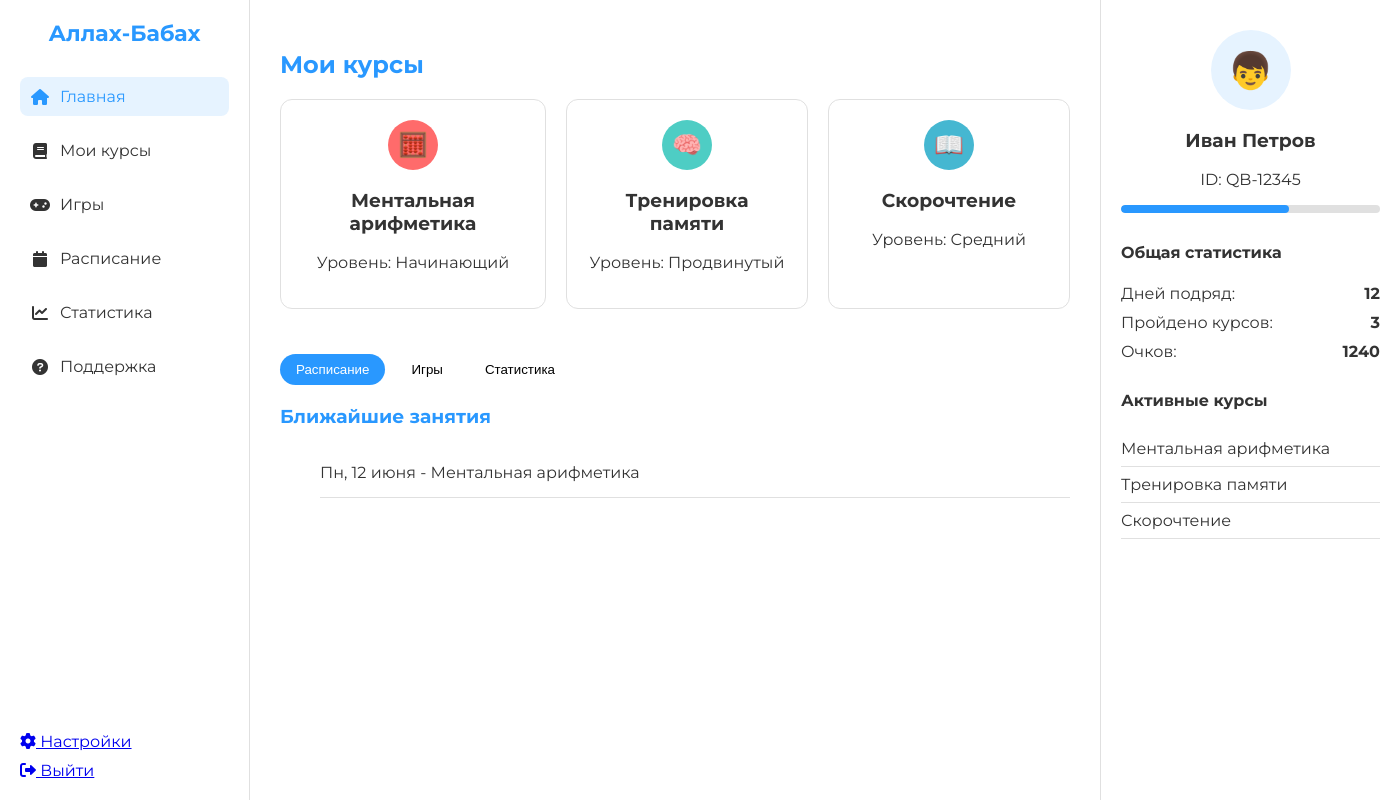
After one commit to GunbinNick/newproject, a Django app: page /platform/ in a window 1400 px wide. The commit adds this page. Run offline with Django 5.2, Linux system fonts and the light colour scheme.

Commit message:
Реструктуризация2, сделана платформа, к ней подключены игры

```diff
--- a/webintelligence/gamePlatform/templates/gamePlatform/games/alphGame/alphtemp.html
+++ b/webintelligence/gamePlatform/games/alphGame/alph.html
@@ -5,7 +5,7 @@
     <meta charset="UTF-8">
     <meta name="viewport" content="width=device-width, initial-scale=1.0">
     <title>Найди букву</title>
-    <link rel="stylesheet" href="{% static 'gameplat/css/alph.css' %}">
+    <link rel="stylesheet" href="{% static 'alphGame/alph.css' %}">
 </head>
 <body>
     <div class="game-container">
@@ -27,6 +27,6 @@
             <button id="finish-button">Завершить игру</button>
         </div>
     </div>
-    <script src="{% static 'gameplat/js/alphscript.js' %}"></script>
+    <script src="{% static 'alphGame/alph.js' %}"></script>
 </body>
 </html>
--- /dev/null
+++ b/webintelligence/gamePlatform/static/gamePlatform/css/styles.css
@@ -0,0 +1,256 @@
+/* Общие стили */
+:root {
+    --primary: #2998FF;
+    --primary-light: #E6F3FF;
+    --text: #333;
+    --text-light: #777;
+    --bg: #FFFFFF;
+    --border: #E0E0E0;
+    --border-radius: 20px;
+    --transition: all 0.3s ease;
+}
+
+body {
+    font-family: 'Montserrat', sans-serif;
+    margin: 0;
+    padding: 0;
+    background: #F5F7FA;
+    color: var(--text);
+}
+
+.platform {
+    display: grid;
+    grid-template-columns: 250px 1fr 300px;
+    min-height: 100vh;
+}
+
+/* Левое меню */
+.sidebar {
+    background: var(--bg);
+    border-right: 1px solid var(--border);
+    padding: 20px;
+    display: flex;
+    flex-direction: column;
+}
+
+.logo {
+    font-size: 22px;
+    font-weight: 700;
+    color: var(--primary);
+    margin-bottom: 30px;
+    text-align: center;
+}
+
+.sidebar nav {
+    display: flex;
+    flex-direction: column;
+    gap: 15px;
+    flex-grow: 1;
+}
+
+.sidebar nav a {
+    display: flex;
+    align-items: center;
+    gap: 10px;
+    text-decoration: none;
+    color: var(--text);
+    padding: 10px;
+    border-radius: 8px;
+    transition: all 0.3s;
+}
+
+.sidebar nav a:hover, .sidebar nav a.active {
+    background: var(--primary-light);
+    color: var(--primary);
+}
+
+.sidebar nav a i {
+    width: 20px;
+    text-align: center;
+}
+
+.sidebar-footer {
+    margin-top: auto;
+    display: flex;
+    flex-direction: column;
+    gap: 10px;
+}
+
+/* Центральный контент */
+.content {
+    padding: 30px;
+    background: var(--bg);
+}
+
+.courses-carousel h2, .course-details h3 {
+    color: var(--primary);
+    margin-bottom: 20px;
+}
+
+.carousel {
+    display: flex;
+    gap: 20px;
+    overflow-x: auto;
+    padding-bottom: 15px;
+    margin-bottom: 30px;
+}
+
+.course-card {
+    background: var(--bg);
+    border: 1px solid var(--border);
+    border-radius: 12px;
+    padding: 20px;
+    min-width: 200px;
+    text-align: center;
+    transition: transform 0.3s;
+}
+
+.course-card:hover {
+    transform: translateY(-5px);
+    box-shadow: 0 5px 15px rgba(0, 0, 0, 0.05);
+}
+
+.course-icon {
+    width: 50px;
+    height: 50px;
+    margin: 0 auto 15px;
+    border-radius: 50%;
+    display: flex;
+    align-items: center;
+    justify-content: center;
+    font-size: 24px;
+    color: white;
+}
+
+.tabs {
+    display: flex;
+    gap: 10px;
+    margin-bottom: 20px;
+}
+
+.tab-btn {
+    background: none;
+    border: none;
+    padding: 8px 16px;
+    border-radius: 20px;
+    cursor: pointer;
+    font-weight: 500;
+}
+
+.tab-btn.active {
+    background: var(--primary);
+    color: white;
+}
+
+.schedule li {
+    display: flex;
+    justify-content: space-between;
+    align-items: center;
+    padding: 15px 0;
+    border-bottom: 1px solid var(--border);
+}
+
+.btn-join {
+    background: var(--primary);
+    color: white;
+    border: none;
+    padding: 8px 16px;
+    border-radius: 20px;
+    cursor: pointer;
+}
+
+/* Правая панель пользователя */
+.user-panel {
+    background: var(--bg);
+    border-left: 1px solid var(--border);
+    padding: 30px 20px;
+}
+
+.user-profile {
+    text-align: center;
+    margin-bottom: 30px;
+}
+
+.avatar {
+    width: 80px;
+    height: 80px;
+    background: var(--primary-light);
+    border-radius: 50%;
+    display: flex;
+    align-items: center;
+    justify-content: center;
+    font-size: 36px;
+    margin: 0 auto 15px;
+    color: var(--primary);
+}
+
+.progress-bar {
+    background: #E0E0E0;
+    height: 8px;
+    border-radius: 4px;
+    margin: 10px 0;
+    overflow: hidden;
+}
+
+.progress {
+    background: var(--primary);
+    height: 100%;
+    border-radius: 4px;
+}
+
+.user-stats, .user-courses {
+    margin-bottom: 30px;
+}
+
+.stat-item {
+    display: flex;
+    justify-content: space-between;
+    margin-bottom: 10px;
+}
+
+.user-courses ul {
+    list-style: none;
+    padding: 0;
+}
+
+.user-courses li {
+    padding: 8px 0;
+    border-bottom: 1px solid var(--border);
+}
+
+.tab-pane {
+    display: none;
+}
+
+.tab-pane.active {
+    display: block;
+}
+
+.games-grid {
+    display: grid;
+    grid-template-columns: repeat(auto-fill, minmax(180px, 1fr));
+    gap: 20px;
+}
+
+.game-card {
+    background: white;
+    border-radius: 12px;
+    padding: 15px;
+    text-align: center;
+    box-shadow: 0 3px 10px rgba(0, 0, 0, 0.05);
+    background-color: var(--primary);
+    color: var(--bg);
+    transition: var(--transition);
+    text-decoration: none;
+    border-radius: var(--border-radius);
+    margin: 15px;
+}
+
+.btn-play {
+    background: var(--primary);
+    color: white;
+    border: none;
+    padding: 8px 15px;
+    border-radius: 20px;
+    cursor: pointer;
+}
--- /dev/null
+++ b/webintelligence/gamePlatform/static/gamePlatform/js/script.js
@@ -0,0 +1,12 @@
+document.querySelectorAll('.tab-btn').forEach(btn => {
+    btn.addEventListener('click', () => {
+        // 1. Убираем активность у всех кнопок и вкладок
+        document.querySelectorAll('.tab-btn').forEach(b => b.classList.remove('active'));
+        document.querySelectorAll('.tab-pane').forEach(pane => pane.classList.remove('active'));
+
+        // 2. Активируем текущую кнопку и связанную вкладку
+        btn.classList.add('active');
+        const tabId = btn.getAttribute('data-tab');
+        document.getElementById(tabId).classList.add('active');
+    });
+});
--- /dev/null
+++ b/webintelligence/gamePlatform/templates/gamePlatform/platform.html
@@ -0,0 +1,132 @@
+<!DOCTYPE html>
+{% load static %}
+
+<html lang="ru">
+<head>
+    <meta charset="UTF-8">
+    <meta name="viewport" content="width=device-width, initial-scale=1.0">
+    <title>Академия развития интеллекта | Личный кабинет</title>
+    <link rel="stylesheet" href="{% static 'gamePlatform/css/styles.css' %}">
+    <link href="https://fonts.googleapis.com/css2?family=Montserrat:wght@400;500;600;700&display=swap" rel="stylesheet">
+    <link rel="stylesheet" href="https://cdnjs.cloudflare.com/ajax/libs/font-awesome/6.0.0/css/all.min.css">
+</head>
+<body>
+    <div class="platform">
+        <!-- Левое меню -->
+        <aside class="sidebar">
+            <div class="logo">Аллах-Бабах</div>
+            <nav>
+                <a href="#" class="active"><i class="fas fa-home"></i> Главная</a>
+                <a href="#"><i class="fas fa-book"></i> Мои курсы</a>
+                <a href="#"><i class="fas fa-gamepad"></i> Игры</a>
+                <a href="#"><i class="fas fa-calendar"></i> Расписание</a>
+                <a href="#"><i class="fas fa-chart-line"></i> Статистика</a>
+                <a href="#"><i class="fas fa-question-circle"></i> Поддержка</a>
+            </nav>
+            <div class="sidebar-footer">
+                <a href="#"><i class="fas fa-cog"></i> Настройки</a>
+                <a href="{% url 'gamePlatform:logout' %}"><i class="fas fa-sign-out-alt"></i> Выйти</a>
+            </div>
+        </aside>
+
+        <!-- Центральный контент -->
+        <main class="content">
+            <div class="courses-carousel">
+                <h2>Мои курсы</h2>
+                <div class="carousel">
+                    <div class="course-card">
+                        <div class="course-icon" style="background: #FF6B6B;">🧮</div>
+                        <h3>Ментальная арифметика</h3>
+                        <p>Уровень: Начинающий</p>
+                    </div>
+                    <div class="course-card">
+                        <div class="course-icon" style="background: #4ECDC4;">🧠</div>
+                        <h3>Тренировка памяти</h3>
+                        <p>Уровень: Продвинутый</p>
+                    </div>
+                    <div class="course-card">
+                        <div class="course-icon" style="background: #45B7D1;">📖</div>
+                        <h3>Скорочтение</h3>
+                        <p>Уровень: Средний</p>
+                    </div>
+                </div>
+            </div>
+
+            <div class="course-details">
+                <div class="tabs">
+                    <button class="tab-btn active" data-tab="schedule">Расписание</button>
+                    <button class="tab-btn" data-tab="games">Игры</button>
+                    <button class="tab-btn" data-tab="stats">Статистика</button>
+                </div>
+
+                <div class="tab-content">
+                    <!-- Расписание -->
+                    <div class="tab-pane active" id="schedule">
+                        <h3>Ближайшие занятия</h3>
+                        <ul class="schedule">
+                            <li>Пн, 12 июня - Ментальная арифметика</li>
+                        </ul>
+                    </div>
+
+                    <!-- Игры -->
+                    <div class="tab-pane" id="games">
+                        <h3>Игры</h3>
+                        <a href="{% url 'gamePlatform:alphGame' %}" class="game-card">
+                        <span>Игра на поиск буквы</span>
+                        </a>
+
+                        <a href="{% url 'gamePlatform:numGame' %}" class="game-card">
+                        <span>Игра на карточки с цифрами</span>
+                        </a>
+                    </div>
+
+                    <!-- Статистика -->
+                    <div class="tab-pane" id="stats">
+                        <h3>Статистика</h3>
+                        <div class="stat-item">Пройдено: 3 курса</div>
+                    </div>
+                </div>
+            </div>
+        </main>
+
+        <!-- Правая панель пользователя -->
+        <div class="user-panel">
+            <div class="user-profile">
+                <div class="avatar">👦</div>
+                <h3>Иван Петров</h3>
+                <p>ID: QB-12345</p>
+                <div class="progress-bar">
+                    <div class="progress" style="width: 65%;"></div>
+                    <span>65% завершено</span>
+                </div>
+            </div>
+
+            <div class="user-stats">
+                <h4>Общая статистика</h4>
+                <div class="stat-item">
+                    <span>Дней подряд:</span>
+                    <strong>12</strong>
+                </div>
+                <div class="stat-item">
+                    <span>Пройдено курсов:</span>
+                    <strong>3</strong>
+                </div>
+                <div class="stat-item">
+                    <span>Очков:</span>
+                    <strong>1240</strong>
+                </div>
+            </div>
+
+            <div class="user-courses">
+                <h4>Активные курсы</h4>
+                <ul>
+                    <li>Ментальная арифметика</li>
+                    <li>Тренировка памяти</li>
+                    <li>Скорочтение</li>
+                </ul>
+            </div>
+        </div>
+    </div>
+    <script src="{% static 'gamePlatform/js/script.js' %}"></script>
+</body>
+</html>
--- a/webintelligence/gamePlatform/urls.py
+++ b/webintelligence/gamePlatform/urls.py
@@ -0,0 +1,11 @@
+from django.urls import path
+from .views import *
+
+app_name = 'gamePlatform'
+
+urlpatterns = [
+    path('', platform, name="platform"),
+    path('alphGame/', alphgameapp, name="alphGame"),
+    path('numGame/', numsgameapp, name="numGame"),
+    path('logout/', logout_user, name='logout'),
+]
--- a/webintelligence/gamePlatform/views.py
+++ b/webintelligence/gamePlatform/views.py
@@ -1,3 +1,23 @@
-from django.shortcuts import render
+from django.shortcuts import render, redirect
+from django.contrib.auth import logout
+import os
+from django.conf import settings
 
-# Create your views here.
+def platform(request):
+    return render(request, "gamePlatform/platform.html")
+
+def alphgameapp(request):
+    template_path = os.path.join(
+        settings.BASE_DIR, 'gamePlatform', 'games', 'alphGame', 'alph.html'
+    )
+    return render(request, template_path, context={})
+
+def numsgameapp(request):
+    template_path = os.path.join(
+        settings.BASE_DIR, 'gamePlatform', 'games', 'numGame', 'num.html'
+    )
+    return render(request, template_path, context={})
+
+def logout_user(request):
+    logout(request)
+    return redirect('mainHome:home')
--- a/webintelligence/mainHome/templates/mainHome/Auth.html
+++ b/webintelligence/mainHome/templates/mainHome/Auth.html
@@ -41,8 +41,8 @@
             <div class="auth-navigation">
                 <div class="auth-tabs">
                     <button class="auth-tab-btn active">Авторизация на платформе</button>
-                    <button class="auth-tab-btn" id="registerBtn" data-url="{% url 'register' %}">Регистрация на платформе</button>
-                    <button class="auth-tab-btn" id="homeBtn" data-url="{% url 'home' %}">Вернуться на сайт</button>
+                    <button class="auth-tab-btn" id="registerBtn" data-url="{% url 'mainHome:register' %}">Регистрация на платформе</button>
+                    <button class="auth-tab-btn" id="homeBtn" data-url="{% url 'mainHome:home' %}">Вернуться на сайт</button>
                 </div>
                 <div class="tab-line"></div>
             </div>
--- a/webintelligence/mainHome/templates/mainHome/Register.html
+++ b/webintelligence/mainHome/templates/mainHome/Register.html
@@ -40,9 +40,9 @@
             <!-- Панель навигации -->
             <div class="auth-navigation">
                 <div class="auth-tabs">
-                    <button class="auth-tab-btn" id="loginBtn" data-url="{% url 'auth' %}">Авторизация на платформе</button>
+                    <button class="auth-tab-btn" id="loginBtn" data-url="{% url 'mainHome:auth' %}">Авторизация на платформе</button>
                     <button class="auth-tab-btn active">Регистрация на платформе</button>
-                    <button class="auth-tab-btn" id="homeBtn" data-url="{% url 'home' %}">Вернуться на сайт</button>
+                    <button class="auth-tab-btn" id="homeBtn" data-url="{% url 'mainHome:home' %}">Вернуться на сайт</button>
                 </div>
                 <div class="tab-line"></div>
             </div>
--- a/webintelligence/mainHome/urls.py
+++ b/webintelligence/mainHome/urls.py
@@ -1,5 +1,7 @@
 from django.urls import path
 from .views import *
+
+app_name = 'mainHome'
 
 urlpatterns = [
     path('', Home, name="home"),
--- a/webintelligence/mainHome/views.py
+++ b/webintelligence/mainHome/views.py
@@ -6,7 +6,6 @@ from django.contrib.auth import login
 from django.contrib.auth.views import LoginView
 from .forms import *
 from django.contrib.auth.models import User
-
 
 def Home(request):
     return render(request, "mainHome/Main.html")
@@ -26,7 +25,8 @@ def register(request):
 class RegisterView(CreateView):
     form_class = RegisterForm
     template_name = 'mainHome/Register.html'
-    success_url = reverse_lazy('home')
+    def get_success_url(self):
+        return reverse_lazy('gamePlatform:platform')
 
     def form_valid(self, form):
         response = super().form_valid(form)
@@ -46,7 +46,7 @@ class CustomLoginView(LoginView):
     form_class = LoginForm
     template_name = 'mainHome/Auth.html'
     def get_success_url(self):
-        return reverse_lazy('home')
+        return reverse_lazy('gamePlatform:platform')
 
     def form_valid(self, form):
         remember_me = form.cleaned_data.get('remember_me')
--- a/webintelligence/webintelligence/settings.py
+++ b/webintelligence/webintelligence/settings.py
@@ -56,7 +56,7 @@ ROOT_URLCONF = 'webintelligence.urls'
 TEMPLATES = [
     {
         'BACKEND': 'django.template.backends.django.DjangoTemplates',
-        'DIRS': [],
+        'DIRS': [os.path.join(BASE_DIR, 'gamePlatform/games')],
         'APP_DIRS': True,
         'OPTIONS': {
             'context_processors': [
@@ -123,7 +123,9 @@ USE_TZ = True
 
 STATIC_URL = 'static/'
 STATIC_ROOT = os.path.join(BASE_DIR, 'static')
-STATICFILES_DIRS = []
+STATICFILES_DIRS = [
+    os.path.join(BASE_DIR, 'gamePlatform/games')
+]
 
 # Default primary key field type
 # https://docs.djangoproject.com/en/5.1/ref/settings/#default-auto-field
--- a/webintelligence/webintelligence/urls.py
+++ b/webintelligence/webintelligence/urls.py
@@ -20,4 +20,5 @@ from django.urls import path, include
 urlpatterns = [
     path('admin/', admin.site.urls),
     path('', include('mainHome.urls')),
+    path('platform/', include('gamePlatform.urls')),
 ]
```
Also changed, not shown: webintelligence/mainHome/templates/mainHome/Base.html (+4 -4 lines), webintelligence/gamePlatform/games/alphGame/alph.css (renamed from webintelligence/gamePlatform/templates/gamePlatform/games/alphGame/alph.css), webintelligence/gamePlatform/games/alphGame/alph.js (renamed from webintelligence/gamePlatform/templates/gamePlatform/games/alphGame/alphscript.js), webintelligence/gamePlatform/games/numGame/num.css (renamed from webintelligence/gamePlatform/templates/gamePlatform/games/numGame/num.css), webintelligence/gamePlatform/games/numGame/num.html (renamed from webintelligence/gamePlatform/templates/gamePlatform/games/numGame/numtemp.html), webintelligence/gamePlatform/games/numGame/num.js (renamed from webintelligence/gamePlatform/templates/gamePlatform/games/numGame/numscript.js).
